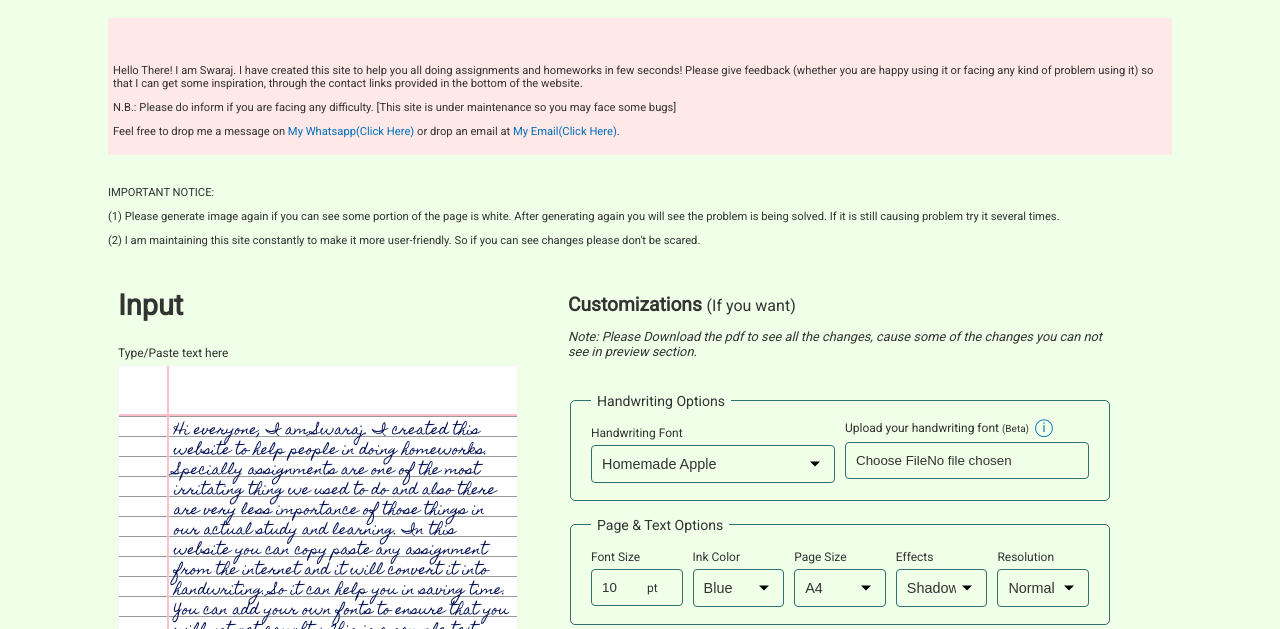
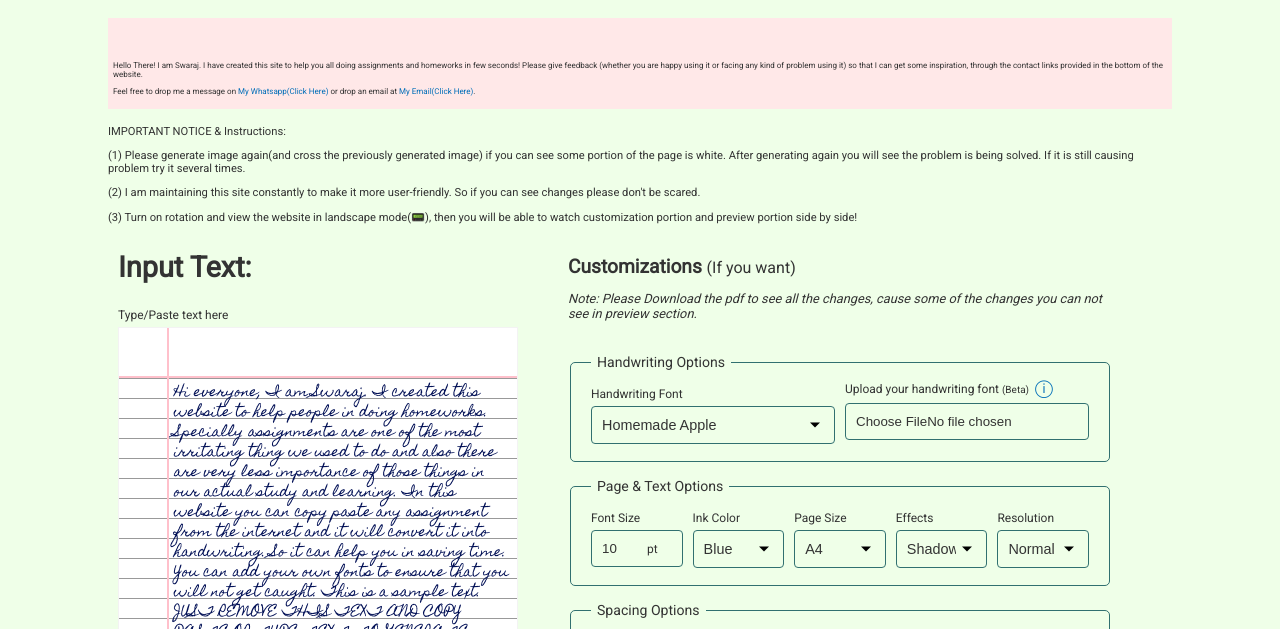
Before and after one commit to iswaraj/txt2hw, a website with bundled scripts: page index.html in a window 1280 px wide. Shown: the part 171-800 px from the top of the page. Built offline with nearby package versions, Linux system fonts and the light colour scheme; no server answers; a web font is replaced by a local one.

Commit message:
Changed upper block

```diff
--- a/index.html
+++ b/index.html
@@ -86,7 +86,7 @@
         /></span>
       </button>
       <h1>Text to Handwriting by Swaraj</h1>
-      <section class="introtoswaraj" style="font-size: 0.7rem; padding: 35px 5px 5px 5px;">
+      <section class="introtoswaraj" style="font-size: 0.5rem; padding: 35px 5px 5px 5px;">
         <p>
           Hello There! I am Swaraj. I have created this site to help you all
           doing assignments and homeworks in few seconds!
@@ -96,22 +96,18 @@
           <br />
         </p>
         <p>
-          N.B.: Please do inform if you are facing any difficulty. [This site is under maintenance so you may face some bugs]
-          <br />
-        </p>
-        <p>
           Feel free to drop me a message on
           <a href="https://wa.me/919064297782">My Whatsapp(Click Here)</a> or
           drop an email at
           <a href="mailto:iswarajkhan@gmail.com">My Email(Click Here)</a>.
         </p>
       </section>
-      <section style="font-size: 0.7rem; padding: 20px 0px;">
+      <section style="font-size: 0.7rem; padding: 5px 0px;">
         <p>
-          IMPORTANT NOTICE:
+          IMPORTANT NOTICE & Instructions:
         </p>
         <p>
-          (1) Please generate image again if you can see some
+          (1) Please generate image again(and cross the previously generated image) if you can see some
           portion of the page is white. After generating again you will see the
           problem is being solved. If it is still causing problem try it several
           times.
@@ -120,6 +116,12 @@
         <p>
           (2) I am maintaining this site constantly to make it more user-friendly. So if you can see changes please
            don't be scared.
+           <br />
+        </p>
+        <p>
+          (3) Turn on rotation and view the website in landscape mode(📟), then you will
+           be able to watch customization portion and preview portion side by side!
+        </p>
       </section>
       <section class="generate-image-section">
         <form id="generate-image-form">
@@ -127,7 +129,7 @@
           <div class="display-flex output-grid responsive-flex">
             <div class="flex-1 page-container-super">
               <div>
-                <h2 style="margin-top: 0px;">Input</h2>
+                <h2 style="margin-top: 0px;">Input Text:</h2>
                 <label class="block" for="note">Type/Paste text here</label>
               </div>
 
@@ -393,7 +395,7 @@
         </div>
         <div style="text-align: center; padding: 30px;">
           <button class="imp-button" id="download-as-pdf-button">
-            Download All Images as PDF(
+            Download All Images as PD
           </button>
         </div>
       </section>
```
